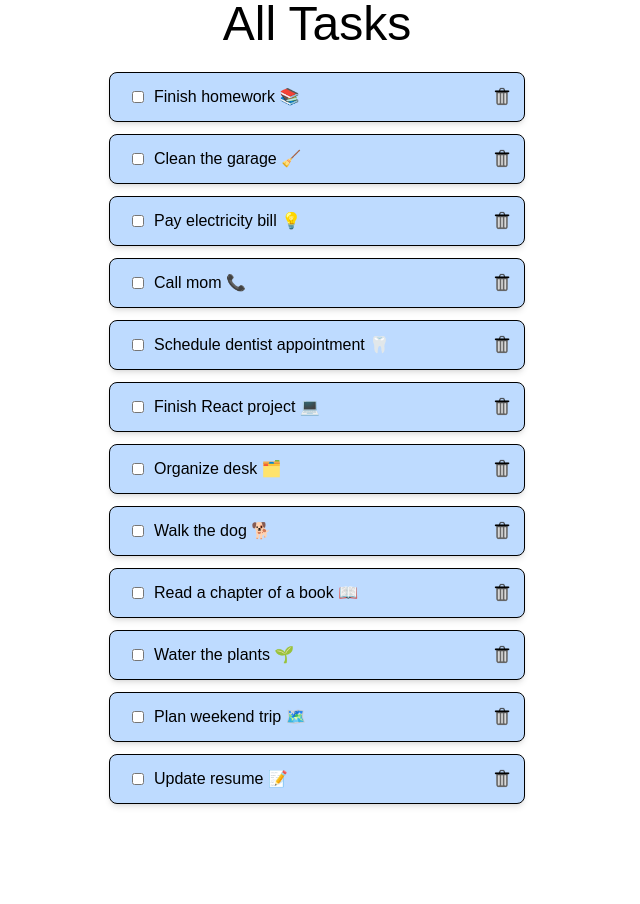
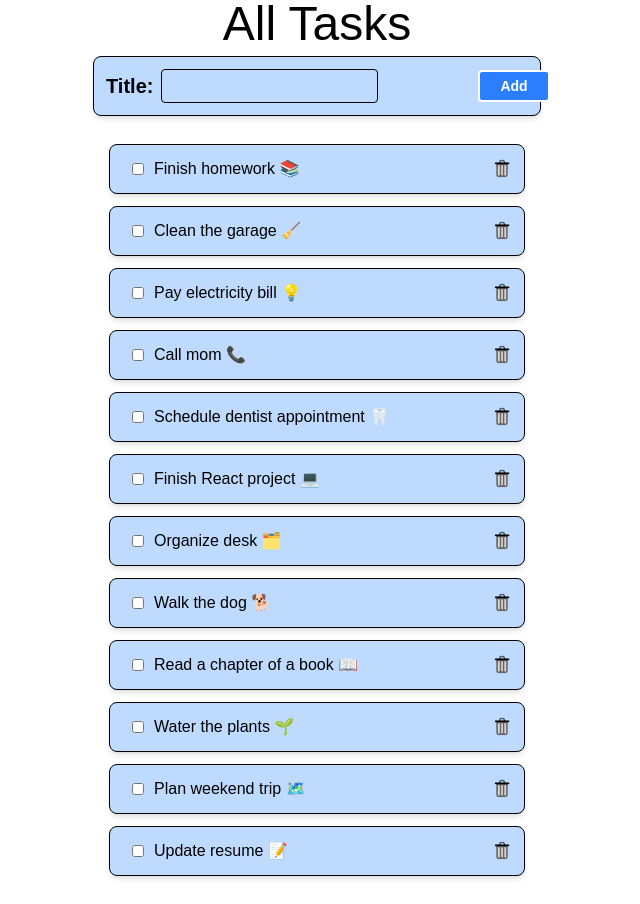
Before and after one commit to SoftDevCLF/to-do-app, a Next.js app: page /testingpage in a window 1280 px wide. Shown: the whole page, without its empty margins (323-963 px from the left). Before the commit the page ends 832 px from the top, so only its background shows below. Built offline with nearby package versions, Linux system fonts and the light colour scheme.

Commit message:
task form rendered on page

```diff
--- a/app/testingpage/page.js
+++ b/app/testingpage/page.js
@@ -1,11 +1,13 @@
-import TaskCard from "../components/TaskCard";
+import TaskForm from "../components/TaskForm";
 import TaskList from "../components/TaskList";
+
 
 //Page
 export default function Page() {
   return (
     <main className="space-y-2 text-white">
       <h1 className="text-black text-center text-5xl">All Tasks</h1>
+      <TaskForm/>
       <TaskList/>
       </main>
   );
```
